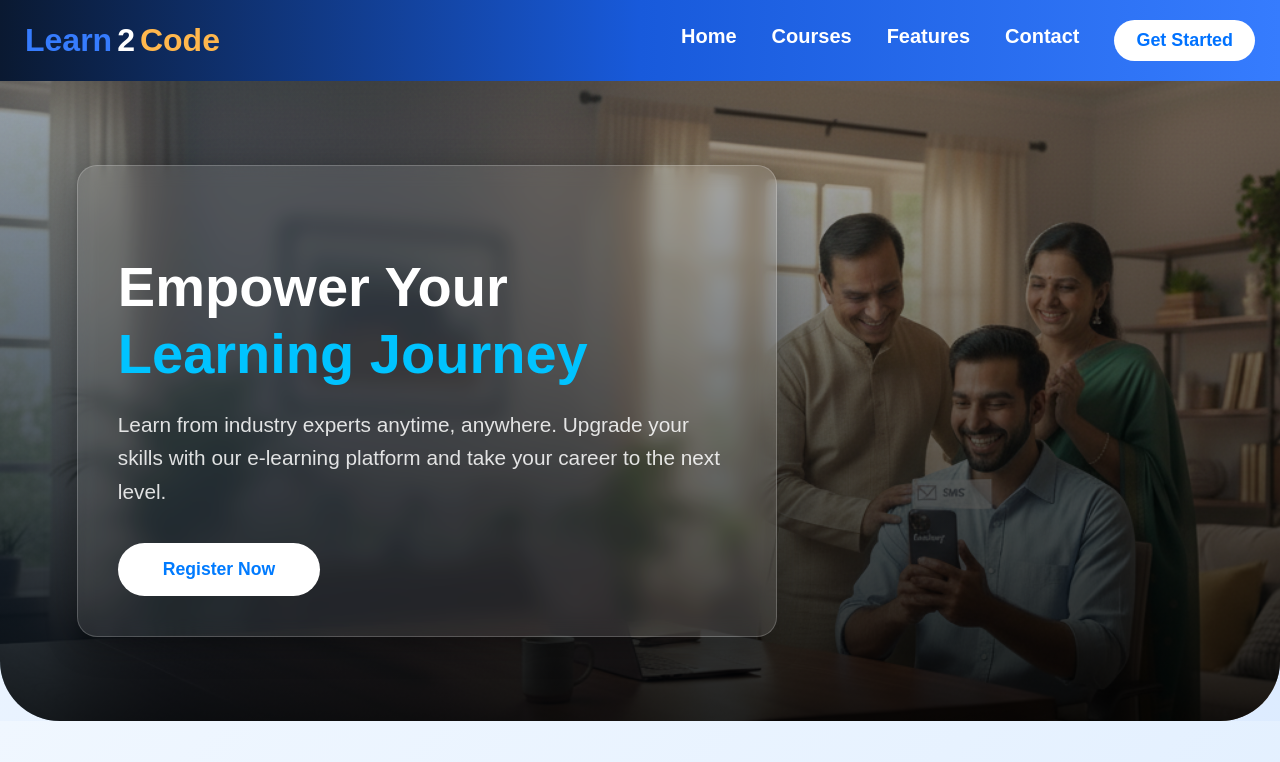
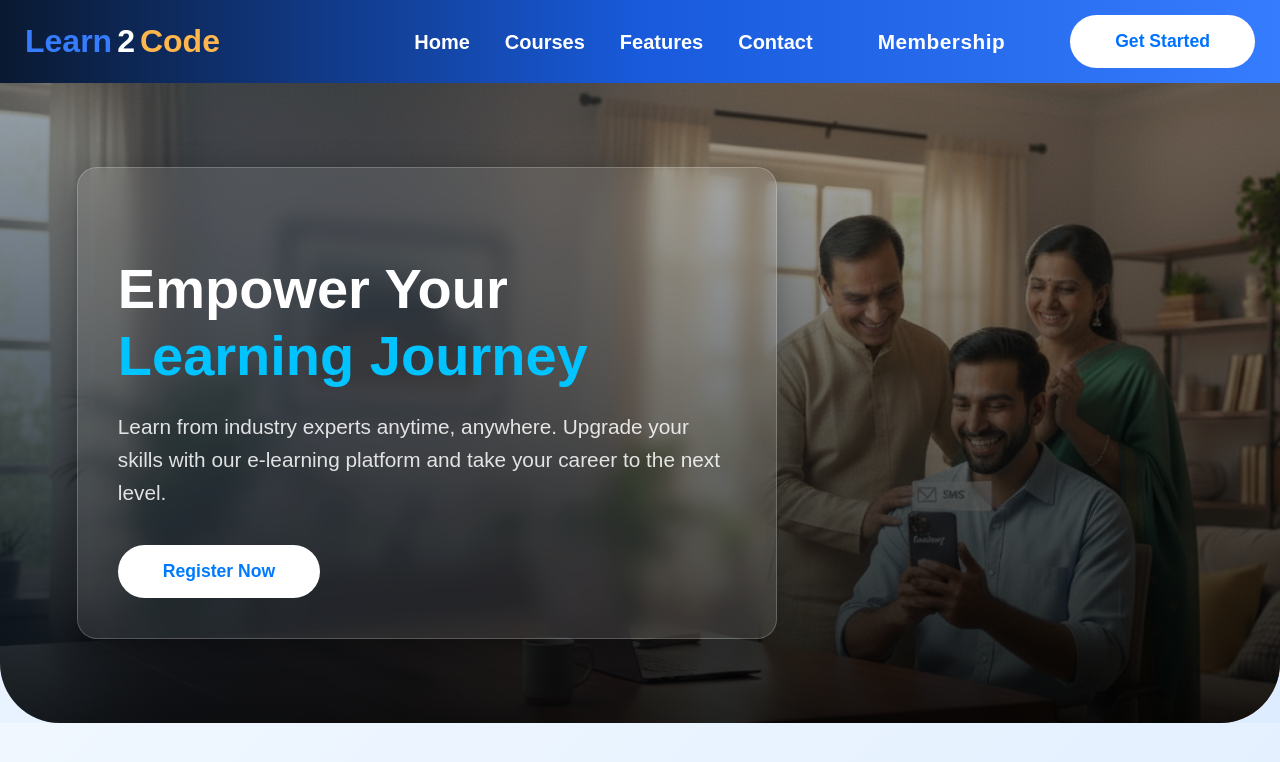
Before and after one commit to SanojkumarNK1996/beacoder-frontend, a React (Vite) app in the folder source/: page / in a window 1280 px wide. Shown: the top 762 px of the page. Built offline with nearby package versions, Linux system fonts and the light colour scheme; no server answers.

Commit message:
payment-section-adding

```diff
--- a/source/src/components/Navbar.jsx
+++ b/source/src/components/Navbar.jsx
@@ -1,10 +1,11 @@
 import React, { useState, useEffect } from "react";
 import { useNavigate } from "react-router-dom";
+import { motion } from "framer-motion";
 
 const Navbar = () => {
   const [open, setOpen] = useState(false);
   const [isMobile, setIsMobile] = useState(window.innerWidth <= 768);
-    const navigate = useNavigate();
+  const navigate = useNavigate();
 
   useEffect(() => {
     const handleResize = () => setIsMobile(window.innerWidth <= 768);
@@ -12,12 +13,11 @@ const Navbar = () => {
     return () => window.removeEventListener("resize", handleResize);
   }, []);
 
-    // ✅ Smooth scroll to section
   const handleScroll = (sectionId) => {
     const section = document.getElementById(sectionId);
     if (section) {
       section.scrollIntoView({ behavior: "smooth" });
-      setOpen(false); // close menu on mobile
+      setOpen(false);
     }
   };
 
@@ -31,6 +31,7 @@ const Navbar = () => {
     position: "sticky",
     top: 0,
     zIndex: 1000,
+    minHeight: "80px", // ✅ ensures consistent height and vertical centering
   };
 
   const logoContainer = {
@@ -38,33 +39,20 @@ const Navbar = () => {
     flexDirection: "row",
     alignItems: "center",
     gap: "5px",
-    cursor: "pointer", // ✅ show hand on hover
+    cursor: "pointer",
   };
 
-  const logoText1 = {
-    fontSize: "clamp(1.6rem, 2.5vw, 2.2rem)",
-    fontWeight: "900",
-    color: "#367cfe",
-  };
-
-  const logoText2 = {
-    fontSize: "clamp(1.6rem, 2.5vw, 2.2rem)",
-    fontWeight: "900",
-    color: "#fff",
-  };
-
-  const logoText3 = {
-    fontSize: "clamp(1.6rem, 2.5vw, 2.2rem)",
-    fontWeight: "900",
-    color: "#ffb74d",
-  };
+  const logoText1 = { fontSize: "clamp(1.6rem, 2.5vw, 2.2rem)", fontWeight: 900, color: "#367cfe" };
+  const logoText2 = { fontSize: "clamp(1.6rem, 2.5vw, 2.2rem)", fontWeight: 900, color: "#fff" };
+  const logoText3 = { fontSize: "clamp(1.6rem, 2.5vw, 2.2rem)", fontWeight: 900, color: "#ffb74d" };
 
   const menuMobile = {
     display: open ? "flex" : "none",
     flexDirection: "column",
+    alignItems: "center",
     gap: "15px",
     position: "absolute",
-    top: "70px",
+    top: "75px",
     right: "25px",
     background: "#0072FF",
     padding: "15px 20px",
@@ -74,33 +62,38 @@ const Navbar = () => {
 
   const menuDesktop = {
     display: "flex",
+    alignItems: "center",
     gap: "35px",
   };
 
   const linkStyle = {
     color: "#fff",
     textDecoration: "none",
-    fontWeight: "600",
-    fontSize: "clamp(1rem, 1.6vw, 1.25rem)", // 👈 scales smoothly
+    fontWeight: 600,
+    fontSize: "clamp(1rem, 1.6vw, 1.25rem)",
     transition: "color 0.3s",
-     cursor: "pointer",
+    cursor: "pointer",
+    display: "flex",
+    alignItems: "center", // ✅ ensures link text aligns vertically with buttons
   };
 
   const buttonStyle = {
     backgroundColor: "#fff",
     color: "#0072FF",
     border: "none",
-    borderRadius: "25px",
-    padding: "10px 22px",
-    fontWeight: "700",
-    fontSize: "clamp(0.95rem, 1.4vw, 1.15rem)",
+    borderRadius: "30px",
+    padding: "clamp(12px, 2vw, 16px) clamp(30px, 4vw, 45px)",
+    fontWeight: 600,
+    fontSize: "clamp(0.9rem, 1.5vw, 1.1rem)",
     cursor: "pointer",
-    transition: "0.3s",
+    transition: "0.4s",
   };
 
   const hamburger = {
     display: isMobile ? "flex" : "none",
     flexDirection: "column",
+    justifyContent: "center",
+    alignItems: "center",
     cursor: "pointer",
   };
 
@@ -123,19 +116,42 @@ const Navbar = () => {
 
       {/* ✅ Menu */}
       <div style={isMobile ? menuMobile : menuDesktop}>
-        <span style={linkStyle} onClick={() => handleScroll("home")}>
-          Home
-        </span>
-        <span style={linkStyle} onClick={() => handleScroll("courses")}>
-          Courses
-        </span>
-        <span style={linkStyle} onClick={() => handleScroll("features")}>
-          Features
-        </span>
-        <span style={linkStyle} onClick={() => handleScroll("contact")}>
-          Contact
-        </span>
-       <button
+        <span style={linkStyle} onClick={() => handleScroll("home")}>Home</span>
+        <span style={linkStyle} onClick={() => handleScroll("courses")}>Courses</span>
+        <span style={linkStyle} onClick={() => handleScroll("features")}>Features</span>
+        <span style={linkStyle} onClick={() => handleScroll("contact")}>Contact</span>
+
+   <motion.button
+  onClick={() => handleScroll("membership")}
+  whileHover={{
+    scale: 1.06,
+    backgroundColor: "#FFD700",
+    color: "#fff",
+    boxShadow: "0 8px 25px rgba(255, 215, 0, 0.6)",
+    borderColor: "#FFD700",
+  }}
+  whileTap={{ scale: 0.95 }}
+  style={{
+    backgroundColor: "transparent",
+    color: "#fff",
+    border: "2px solid transparent",
+    padding: "clamp(8px, 2vw, 12px) clamp(16px, 3vw, 28px)",
+    borderRadius: "35px",
+    fontSize: "clamp(1.1rem, 1.8vw, 1.3rem)", // 👈 slightly larger text
+    cursor: "pointer",
+    fontWeight: 700,
+    transition: "all 0.4s ease",
+    display: "flex",
+    alignItems: "center",
+    justifyContent: "center",
+    letterSpacing: "0.5px",
+  }}
+>
+  Membership
+</motion.button>
+
+
+        <button
           style={buttonStyle}
           onClick={() => {
             setOpen(false);
--- a/source/src/pages/CourseList/CourseList.css
+++ b/source/src/pages/CourseList/CourseList.css
@@ -9,6 +9,7 @@
   box-sizing: border-box;
   font-family: "Montserrat", sans-serif;
   gap: 20px;
+ overflow: hidden; /* prevent page-level scroll */
 }
 
 .course-list-main {
@@ -16,6 +17,7 @@
   display: flex;
   flex-direction: column;
   gap: 20px;
+  overflow: hidden; /* prevent full-page scroll */
 }
 
 .course-list-inner {
@@ -23,6 +25,7 @@
   flex-direction: row;
   gap: 20px;
   width: 100%;
+   overflow: hidden; /* no scroll here */
 }
 
 .course-list-content {
@@ -30,6 +33,9 @@
   display: flex;
   flex-direction: column;
   gap: 20px;
+    overflow-y: auto; /* ✅ scroll only this area */
+  padding-right: 10px; /* avoid cutoff near scrollbar */
+  height: 100%; /* ensures scroll works properly */
 }
 
 /* === Logout Toast === */
--- a/source/src/pages/Homepage.jsx
+++ b/source/src/pages/Homepage.jsx
@@ -239,7 +239,7 @@ const HomePage = () => {
 
         const fetchData = async () => {
             try {
-                const [coursesData, userData] = await Promise.all([
+                const [userData] = await Promise.all([
                     fetchUserProfile(token),
                 ]);
                 setUserName(userData.userName);
--- a/source/src/pages/LandingPage.jsx
+++ b/source/src/pages/LandingPage.jsx
@@ -2,7 +2,7 @@ import { useState, useEffect, useRef } from "react";
 import { useNavigate } from "react-router-dom";
 import { fetchUserProfile } from "../api/CourseList";
 import "./Homepage.css";
-import { motion } from "framer-motion";
+import { motion, AnimatePresence } from "framer-motion";
 import Navbar from "../components/Navbar";
 import LandingPageLoader from "../components/LandingPageLoader";
 
@@ -176,6 +176,7 @@ const LandingPage = () => {
     const scrollRef = useRef(null);
     const [x, setX] = useState(0);
     const [showFirstSet, setShowFirstSet] = useState(true);
+    const [showQr, setShowQr] = useState(false);
 
     useEffect(() => {
         const interval = setInterval(() => {
@@ -1315,6 +1316,185 @@ const LandingPage = () => {
                     </div>
                 </motion.section>
 
+{/* ================= Payment Section ================= */}
+<motion.section
+  id="membership"
+  style={{
+    background: "linear-gradient(135deg, #f0f7ff 0%, #dcecff 100%)", // ✅ unchanged background
+    padding: "clamp(40px, 6vw, 100px) clamp(16px, 5vw, 80px)",
+    textAlign: "center",
+    width: "100%",
+    position: "relative",
+    overflow: "hidden",
+  }}
+  initial={{ opacity: 0, y: 60 }}
+  whileInView={{ opacity: 1, y: 0 }}
+  transition={{ duration: 0.8 }}
+  viewport={{ once: true }}
+>
+  <motion.h2
+    style={{
+      fontSize: "clamp(1.8rem, 4vw, 3rem)",
+      color: "#0b2546",
+      fontWeight: 800,
+      marginBottom: "clamp(30px, 5vw, 60px)",
+      position: "relative",
+      display: "inline-block",
+      zIndex: 1,
+      textShadow: "0 3px 6px rgba(0,0,0,0.1)",
+    }}
+  >
+    Premium Membership
+    <span
+      style={{
+        position: "absolute",
+        left: 0,
+        bottom: "-6px",
+        width: "100%",
+        height: "3px",
+        background: "linear-gradient(90deg, #00c3ff 0%, #007bff 100%)", // ✅ unchanged underline
+        borderRadius: "2px",
+      }}
+    ></span>
+  </motion.h2>
+
+  <motion.p
+    style={{
+      fontSize: "clamp(1rem, 2vw, 1.3rem)",
+      maxWidth: "850px",
+      margin: "0 auto 50px",
+      color: "#475569",
+      lineHeight: 1.8,
+    }}
+  >
+    Unlock unlimited access to all <strong>courses</strong>,{" "}
+    <strong>assignments</strong>, <strong>mock interviews</strong>, and{" "}
+    <strong>live mentorship</strong> sessions. Learn at your own pace and
+    achieve your dream job with full premium benefits.
+  </motion.p>
+
+  {/* === Inner Card (White + Golden Glow Border on Hover) === */}
+  <motion.div
+    style={{
+      background: "rgba(255, 255, 255, 1)", // ✅ pure white background
+      backdropFilter: "blur(15px)",
+      WebkitBackdropFilter: "blur(15px)",
+      borderRadius: "24px",
+      border: "1px solid rgba(255, 255, 255, 0.5)", // subtle white border initially
+      boxShadow: "0 10px 25px rgba(0,0,0,0.1)",
+      padding: "clamp(30px, 5vw, 50px)",
+      maxWidth: "500px",
+      margin: "0 auto",
+      position: "relative",
+      transition: "all 0.3s ease-in-out",
+    }}
+    whileHover={{
+      scale: 1.03,
+      border: "1px solid rgba(255, 215, 0, 0.9)", // golden border on hover
+      boxShadow: "0 0 25px rgba(255, 215, 0, 0.6)", // glowing effect
+    }}
+  >
+    <div style={{ position: "relative", zIndex: 2 }}>
+      <h3
+        style={{
+          color: "#0b2546",
+          fontWeight: 700,
+          fontSize: "clamp(1.4rem, 3vw, 1.8rem)",
+          marginBottom: "10px",
+        }}
+      >
+        Go Premium 🚀
+      </h3>
+
+      <p
+        style={{
+          color: "#475569",
+          fontSize: "clamp(0.9rem, 2vw, 1.1rem)",
+          marginBottom: "25px",
+          maxWidth: "340px",
+          marginInline: "auto",
+        }}
+      >
+        To view complete course details and gain full access, upgrade to our
+        Premium Membership today.
+      </p>
+
+      <AnimatePresence>
+        {showQr && (
+          <motion.div
+            key="qr"
+            initial={{ opacity: 0, scale: 0.8, y: 30 }}
+            animate={{ opacity: 1, scale: 1, y: 0 }}
+            exit={{ opacity: 0, scale: 0.8, y: 30 }}
+            transition={{ duration: 0.5 }}
+            style={{
+              marginBottom: "clamp(25px, 4vw, 40px)",
+              position: "relative",
+              display: "flex",
+              justifyContent: "center",
+              alignItems: "center",
+            }}
+          >
+
+            <motion.img
+              src="https://docs.lightburnsoftware.com/legacy/img/QRCode/ExampleCode.png"
+              alt="QR Code"
+              style={{
+                width: "200px",
+                height: "200px",
+                objectFit: "contain",
+                margin: "0 auto",
+                display: "block",
+                borderRadius: "16px",
+                boxShadow: "0 8px 25px rgba(0,0,0,0.2)",
+                background: "#fff",
+                position: "relative",
+                zIndex: 2,
+              }}
+            />
+          </motion.div>
+        )}
+      </AnimatePresence>
+
+      {/* ✅ Button (Unchanged Blue Gradient) */}
+      <motion.button
+        onClick={() => setShowQr((prev) => !prev)}
+        whileHover={{ scale: 1.1 }}
+        whileTap={{ scale: 0.95 }}
+        style={{
+          background: "linear-gradient(90deg, #00c3ff, #007bff)",
+          color: "#fff",
+          border: "none",
+          padding: "clamp(10px, 2vw, 12px) clamp(24px, 3vw, 30px)",
+          borderRadius: "30px",
+          cursor: "pointer",
+          fontWeight: 600,
+          fontSize: "clamp(0.9rem, 2vw, 1rem)",
+          boxShadow: "0 6px 15px rgba(0,195,255,0.3)",
+        }}
+      >
+        {showQr ? "Hide QR Code" : "Generate QR Code"}
+      </motion.button>
+
+      <p
+        style={{
+          fontSize: "0.85rem",
+          marginTop: "18px",
+          color: "#475569",
+        }}
+      >
+        Scan the QR code to complete your payment and unlock your premium
+        access instantly.
+      </p>
+    </div>
+  </motion.div>
+</motion.section>
+
+
+
+
+
+
                 {/* ================= Footer ================= */}
                 <footer
                     style={{
```
